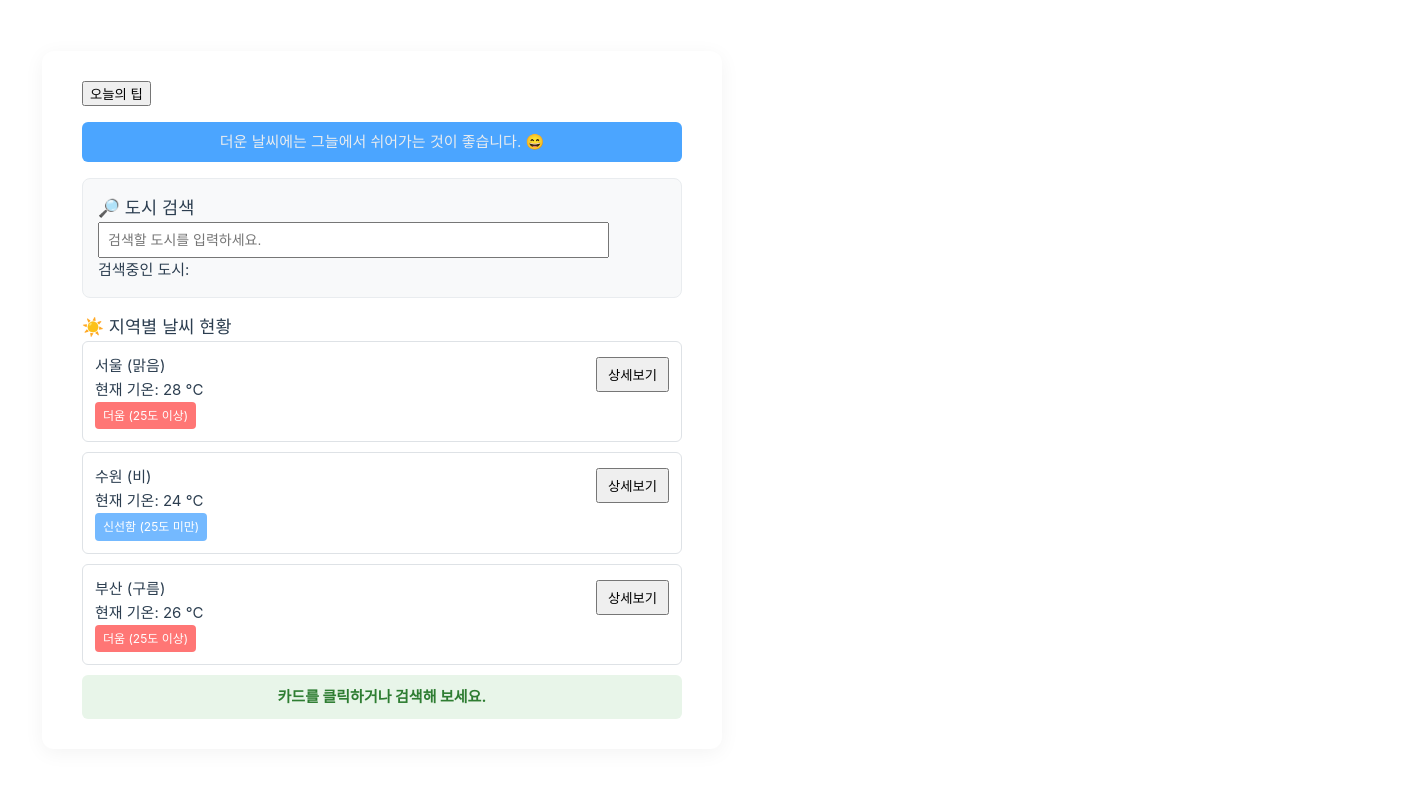
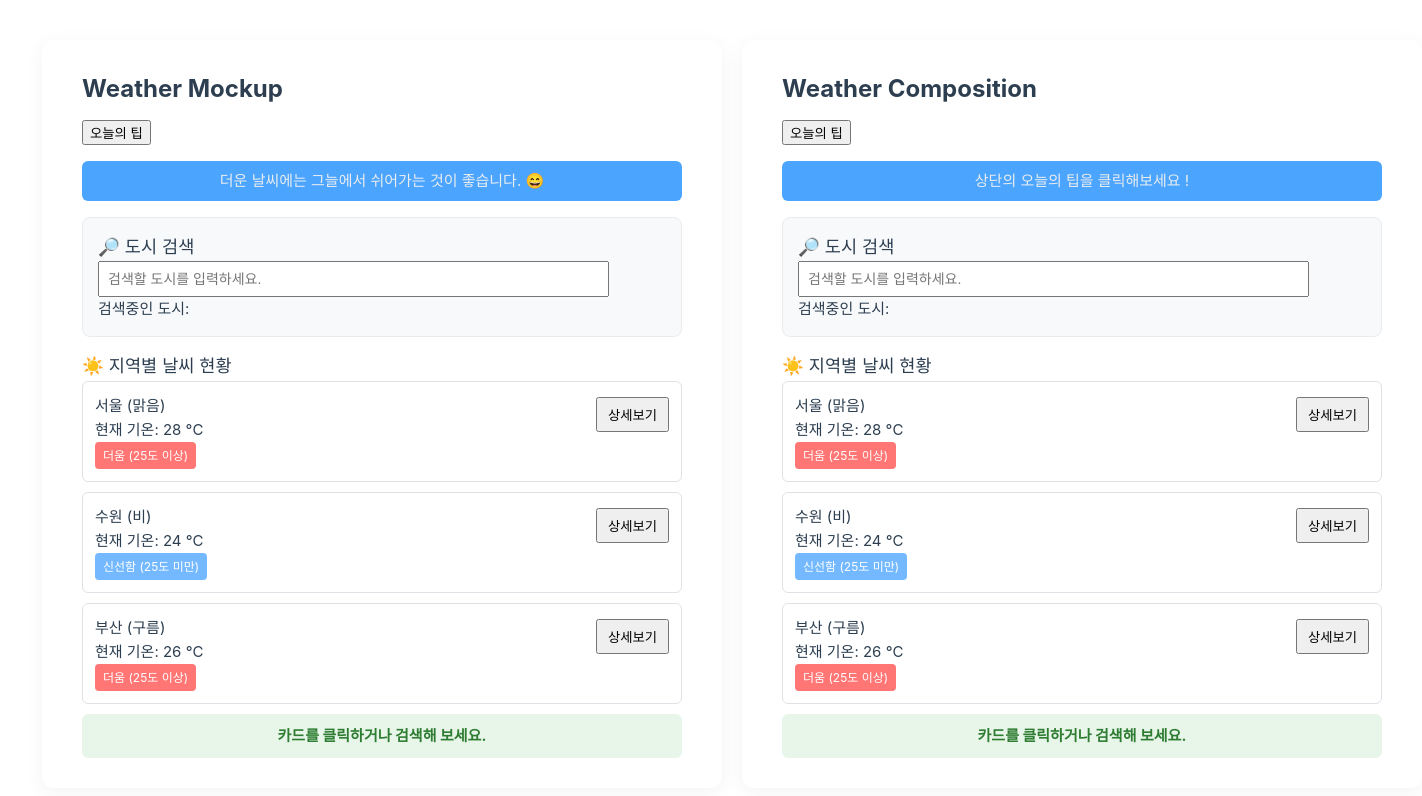
Before and after one commit to xxhigh/skala-vue, a Vue app: page / in a window 1280 px wide. Shown: the top 796 px of the page, 1422 px wide, since content can reach past the window. Built offline with nearby package versions, Linux system fonts and the light colour scheme.

Commit message:
feat: Hands on Composition

```diff
--- a/src/App.vue
+++ b/src/App.vue
@@ -1,10 +1,17 @@
 <script setup>
+import WeatherComposition from './components/Weather/WeatherComposition.vue'
 import WeatherMockup from './components/Weather/WeatherMockup.vue'
 </script>
 
 <template>
   <div class="app-container">
+    <h1>Weather Mockup</h1>
     <WeatherMockup />
+  </div>
+
+  <div class="app-container">
+    <h1>Weather Composition</h1>
+    <WeatherComposition />
   </div>
 </template>
 
--- /dev/null
+++ b/src/components/Weather/WeatherComposition.vue
@@ -0,0 +1,109 @@
+<script setup>
+import { computed, ref, watch, watchEffect } from 'vue'
+
+const tips = ref([
+  '더운 날씨에는 그늘에서 쉬어가는 것이 좋아요. 😄',
+  '충분한 수분을 섭취해주세요. 🚰',
+  '어지러움이 느껴진다면 즉시 시원한 곳으로 이동해주세요. 😵‍💫',
+])
+
+const tip = ref('상단의 오늘의 팁을 클릭해보세요 !')
+
+const refreshTip = () => {
+  const r = Math.random()
+  if (r >= 0.6) {
+    tip.value = tips.value[0]
+  } else if (r >= 0.3) {
+    tip.value = tips.value[1]
+  } else {
+    tip.value = tips.value[2]
+  }
+}
+
+const weatherList = ref([
+  { id: 'city_01', name: '서울', temp: 28, status: '맑음' },
+  { id: 'city_02', name: '수원', temp: 24, status: '비' },
+  { id: 'city_03', name: '부산', temp: 26, status: '구름' },
+])
+
+const searchQuery = ref('')
+const selectedCity = ref('카드를 클릭하거나 검색해 보세요.')
+
+const showDetail = (cityName, status) => {
+  window.alert(`${cityName}의 현재 날씨는 [${status}] 상태입니다.`)
+}
+
+const filteredWeatherList = computed(() => {
+  const query = searchQuery.value.trim()
+
+  if (!query) {
+    return weatherList.value
+  }
+
+  return weatherList.value.filter((item) => item.name.includes(query))
+})
+
+watch(selectedCity, (newValue) => {
+  console.log(`[Watch 감지] 상태 바 문구가 업데이트되었습니다. -> ${newValue}이 선택되었습니다.`)
+})
+
+watch(tip, (newValue) => {
+  console.log(`[Watch 감지] 오늘의 팁이 갱신되었습니다. -> "${newValue}"`)
+})
+
+watch()
+
+watchEffect(() => {
+  console.log(
+    `[Watch Effect 자동감지] 현재 검색어 ${searchQuery.value}에 매칭되는 API 데이터를 필터링했습니다.`,
+  )
+})
+</script>
+
+<template>
+  <div class="dashboard-wrapper">
+    <div class="container">
+      <button @click="refreshTip">오늘의 팁</button>
+      <div class="tip-box">
+        <p>{{ tip }}</p>
+      </div>
+    </div>
+
+    <section class="search-box">
+      <h3>🔎 도시 검색</h3>
+      <input
+        type="text"
+        :value="searchQuery"
+        @input="(e) => (searchQuery = e.target.value)"
+        placeholder="검색할 도시를 입력하세요."
+      />
+      <p>검색중인 도시: {{ searchQuery }}</p>
+    </section>
+
+    <div class="container">
+      <h3>☀️ 지역별 날씨 현황</h3>
+      <div
+        class="weather-card"
+        v-for="item in filteredWeatherList"
+        :key="item.id"
+        @click="selectedCity = `${item.name}이 선택되었습니다.`"
+      >
+        <h4>{{ item.name }} ({{ item.status }})</h4>
+        <p>현재 기온: {{ item.temp }} °C</p>
+        <span class="badge hot" v-if="item.temp >= 25">더움 (25도 이상)</span>
+        <span class="badge cool" v-else>신선함 (25도 미만)</span>
+        <button class="btn-detail" @click.stop="showDetail(item.name, item.status)">
+          상세보기
+        </button>
+      </div>
+
+      <p
+        v-if="filteredWeatherList.length === 0"
+        style="text-align: center; color: #e74c3c; padding: 10px 0"
+      >
+        😭 검색 결과와 일치하는 도시가 없습니다.
+      </p>
+    </div>
+    <div class="status-bar">{{ selectedCity }}</div>
+  </div>
+</template>
```
